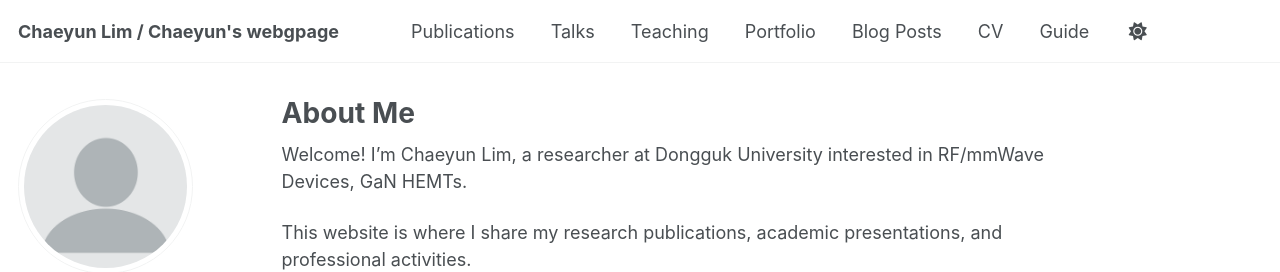
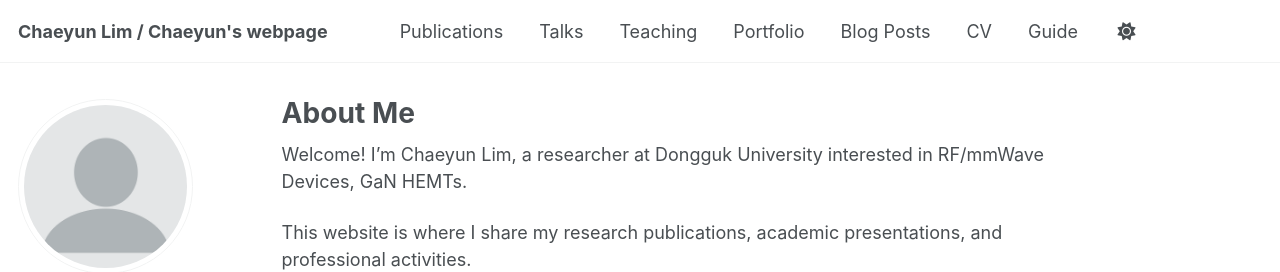
Before and after one commit to Chaeyun97/Chaeyun97.github.io, a Jekyll site: the page built from _pages/about.md, in a window 1280 px wide. Shown: the top 272 px of the page. Built offline with Jekyll 4.4.1, drawn with Linux system fonts in a browser that asks for light colours; some web fonts are replaced; a script that is not in the unit is left out.

Commit message:
Update _config.yml

```diff
--- a/_config.yml
+++ b/_config.yml
@@ -9,7 +9,7 @@
 # Basic Site Settings
 locale                   : "en-US"
 site_theme               : "default"
-title                    : "Chaeyun Lim / Chaeyun's webgpage"
+title                    : "Chaeyun Lim / Chaeyun's webpage"
 title_separator          : "-"
 name                     : &name "Chaeyun Lim"
 description              : &description "RF/mmWave Devices, GaN HEMTs researcher at Dongguk University"
```
